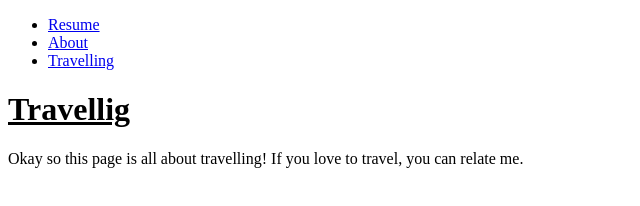
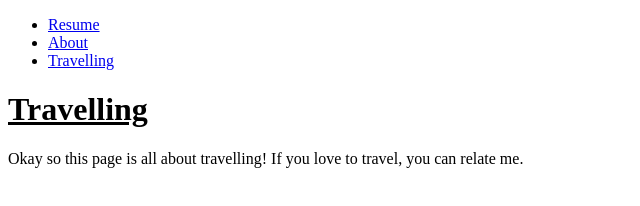
Before and after one commit to nahmed15/project1, a plain HTML site: page Travelling.html in a window 1280 px wide. Shown: the full height of the page, 0-640 px from the left. Drawn offline with Linux system fonts and the light colour scheme.

Commit message:
typing mistake

```diff
--- a/Travelling.html
+++ b/Travelling.html
@@ -13,5 +13,5 @@
   			</ul>
 		</nav>
 
-		<h1><u>Travellig</u></h1>
+		<h1><u>Travelling</u></h1>
 		<p>Okay so this page is all about travelling! If you love to travel, you can relate me.</p>
```
